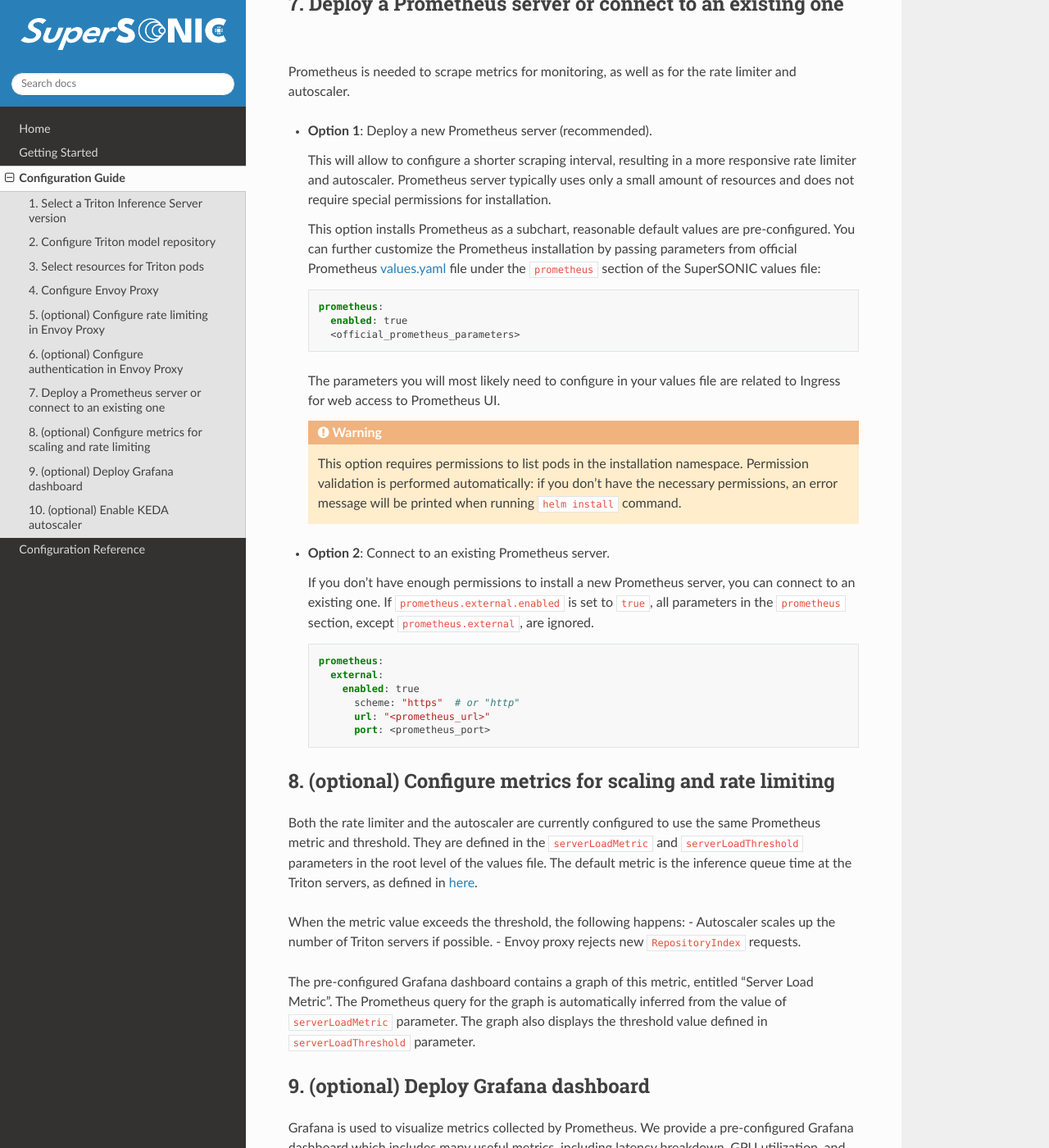
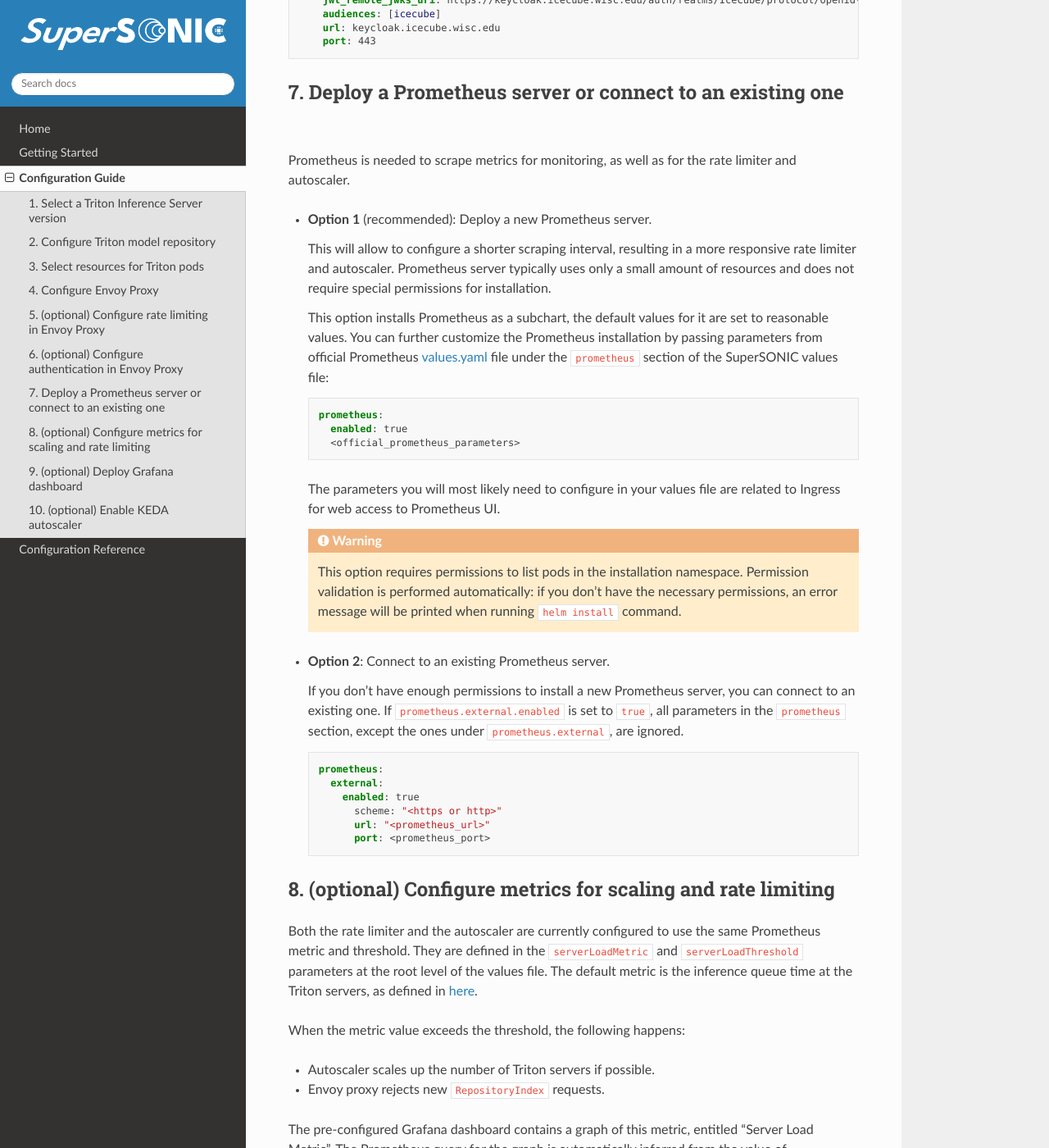
Before and after one commit to fastmachinelearning/SuperSONIC, a Sphinx documentation site: the page built from docs/configuration-guide.rst, in a window 1280 px wide and 1400 px high, scrolled down 3618 px. Shown: the whole window at 82% size. Built offline with Sphinx 7.4.7 and the Read the Docs theme 3.1.0, drawn with Linux system fonts in a browser that asks for light colours; some of the changed text lies outside the part shown.

Commit message:
fix minor documentation issues

```diff
--- a/docs/configuration-guide.rst
+++ b/docs/configuration-guide.rst
@@ -4,6 +4,7 @@
 The following guide will help you configure ``values.yaml`` file for a SuperSONIC deployment.
 The full list of parameters can be found in the `Configuration Reference <configuration-reference>`_.
 
+You can find example values files in the `SuperSONIC GitHub repository <https://github.com/fastmachinelearning/SuperSONIC/tree/main/values>`_.
 
 1. Select a Triton Inference Server version
 =============================================
@@ -127,14 +128,16 @@
 4. Configure  Envoy Proxy
 ================================================
 
-By default, Envoy proxy is enabled and configured to provide per-request load balancing between Triton inference servers.
+By default, Envoy proxy is enabled and configured to provide per-request
+load balancing between Triton inference servers.
 
-Once the SuperSONIC server is installed, you need an URL to which clients can connect and send inference requests.
+Once the SuperSONIC chart is installed, you need an address by which clients
+can connect to the Envoy proxy and send inference requests.
 
 There are two options:
 
--  **Ingress**: Use an Ingress to expose the Envoy proxy to the outside world.
-   You can configure the Ingress resource via the ``ingress`` parameters in the values file:
+-  **Ingress** (recommended): Use an Ingress to expose the Envoy proxy to the outside world.
+   You can configure the Ingress resource via the ``envoy.ingress`` parameters in the values file:
 
    .. code-block:: yaml
 
@@ -146,6 +149,8 @@
           annotations: {}
 
    In this case, the client connections should be established to  ``<ingress_url>:443`` and use SSL.
+
+   For information on how to configure Ingress for your cluster, please refer to cluster documentation or contact cluster administrators.
 
 -  **LoadBalancer Service**: This option allows to expose the Envoy proxy without using Ingress, but it may
    not be allowed at some Kubernetes clusters. To enable this, set the following parameters in the values file:
@@ -213,18 +218,19 @@
        url: keycloak.icecube.wisc.edu
        port: 443
 
+
 7. Deploy a Prometheus server or connect to an existing one
 ============================================================
 
 Prometheus is needed to scrape metrics for monitoring, as well as for the rate limiter and autoscaler.
 
-- **Option 1**: Deploy a new Prometheus server (recommended).
+- **Option 1** (recommended): Deploy a new Prometheus server.
 
   This will allow to configure a shorter scraping interval, resulting in a more responsive
   rate limiter and autoscaler. Prometheus server typically uses only a small amount of resources
   and does not require special permissions for installation.
 
-  This option installs Prometheus as a subchart, reasonable default values are pre-configured.
+  This option installs Prometheus as a subchart, the default values for it are set to reasonable values.
   You can further customize the Prometheus installation by passing parameters from
   official Prometheus `values.yaml <https://github.com/prometheus-community/helm-charts/blob/main/charts/prometheus/values.yaml>`_ file
   under the ``prometheus`` section of the SuperSONIC values file:
@@ -248,14 +254,15 @@
 
   If you don't have enough permissions to install a new Prometheus server,
   you can connect to an existing one. If ``prometheus.external.enabled`` is set to ``true``,
-  all  parameters in the ``prometheus`` section, except ``prometheus.external``, are ignored.
+  all  parameters in the ``prometheus`` section, except the ones under
+  ``prometheus.external``, are ignored.
 
   .. code-block:: yaml
 
     prometheus:
       external:
         enabled: true
-          scheme: "https"  # or "http"
+          scheme: "<https or http>"
           url: "<prometheus_url>"
           port: <prometheus_port>
 
@@ -264,11 +271,12 @@
 ===============================================================
 
 Both the rate limiter and the autoscaler are currently configured to use the same Prometheus metric and threshold.
-They are defined in the ``serverLoadMetric`` and ``serverLoadThreshold`` parameters in the root level of the values file.
+They are defined in the ``serverLoadMetric`` and ``serverLoadThreshold`` parameters at the root level of the values file.
 The default metric is the inference queue time at the Triton servers, as defined in
 `here <https://github.com/fastmachinelearning/SuperSONIC/blob/main/helm/supersonic/templates/_scaling-metric.tpl>`_.
 
 When the metric value exceeds the threshold, the following happens:
+
 - Autoscaler scales up the number of Triton servers if possible.
 - Envoy proxy rejects new ``RepositoryIndex`` requests.
 
@@ -298,6 +306,10 @@
 The values you will most likely need to configure in your values file are related to
 Grafana Ingress for web access, and datasources to connect to Prometheus,
 
+.. figure:: img/grafana.png
+  :align: center
+  :height: 200
+  :alt: Supersonic Grafana dashboard
 
 10. (optional) Enable KEDA autoscaler
 ==========================================
```
Also changed, not shown: other parts of docs/configuration-guide.rst (+1 -1 lines), docs/getting-started.rst (+4 -6 lines).
